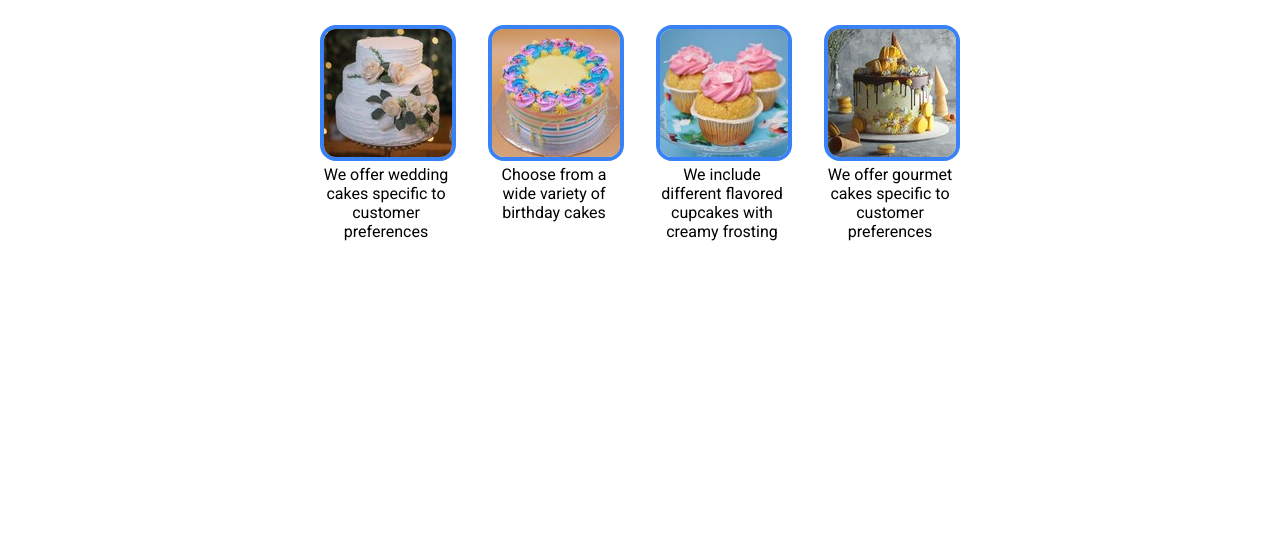
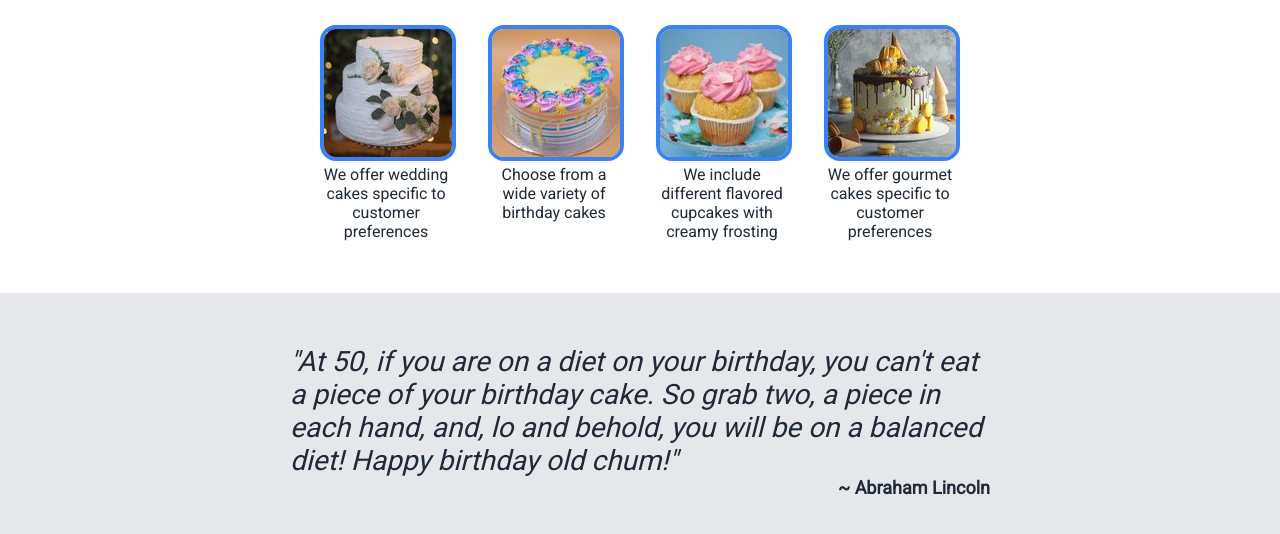
Before and after one commit to Eddie-Thiiru/business-template, a plain HTML site: page index.html in a window 1280 px wide. Shown: the part 514-1048 px from the top of the page. Before the commit the page ends 800 px from the top, so only its background shows below. Drawn offline with Linux system fonts and the light colour scheme.

Commit message:
Edit index.html and styles.css
Add section-three to index.html and style it.

```diff
--- a/index.html
+++ b/index.html
@@ -8,7 +8,6 @@
     </head>
     <body>
         <div class="section-one">
-
             <div class="header-one">
                 <div class="header-logo">Cake palace</div>
                 <div class="title">The best cakes in town</div>
@@ -25,6 +24,7 @@
                 <div class="main-image"><img src="./images/cake.jpg" alt="A cake on a plate"></div>
             </div>
         </div>
+
         <div class="section-two">
             <div class="title-two">Product Categories</div>
             <div class="images">
@@ -47,6 +47,13 @@
             </div>
         </div>
 
+        <div class="section-three">
+            <div class="quote">"At 50, if you are on a diet on your birthday, you can't eat a piece
+                of your birthday cake. So grab two, a piece in each hand, and, lo and behold, you
+                will be on a balanced diet! Happy birthday old chum!"
+            </div>
+            <div class="quote-two">~ Abraham Lincoln</div>
+        </div>
         </div>
     </body>
 </html>
--- a/styles.css
+++ b/styles.css
@@ -76,7 +76,8 @@ a:hover {
     display: flex;
     flex-direction: column;
     gap: 28px;
-    margin-top: 28px;
+    padding-top: 28px;
+    margin-bottom: 52px;
 }
 
 .title-two {
@@ -98,6 +99,33 @@ a:hover {
 }
 
 .text {
+    font-size: 16px;
+    color: #1F2937;
     width: 132px;
     text-align: center;
 }
+
+.section-three {
+    background-color: #e5e7eb;
+    padding: 52px;
+    display: flex;
+    flex-direction: column;
+    align-items: center;
+}
+
+.quote, .quote-two {
+    color: #1F2937;
+    display: flex;
+    width: 700px;
+    justify-content: flex-end;
+}
+
+.quote {
+    font-style: italic;
+    font-size: 28px;
+}
+
+.quote-two {
+    font-size: 18px;
+    font-weight: 800;
+}
```
